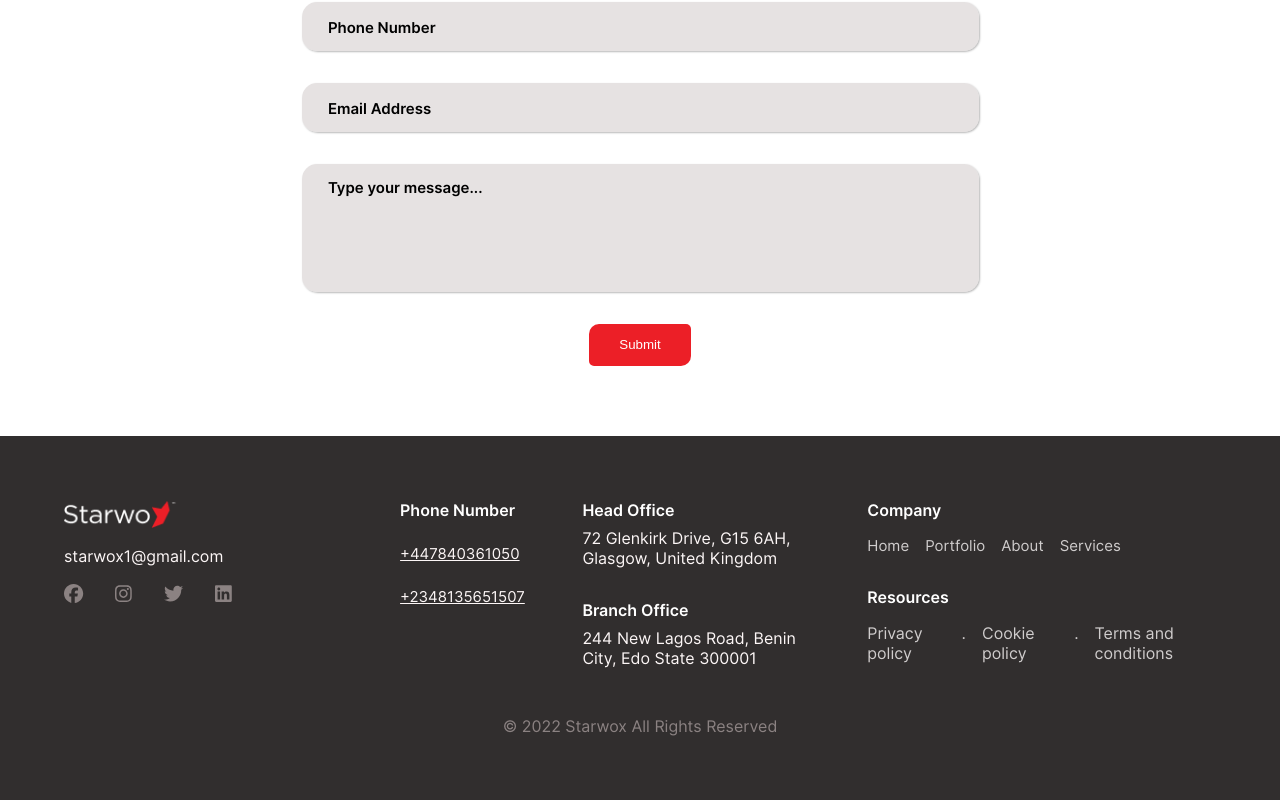
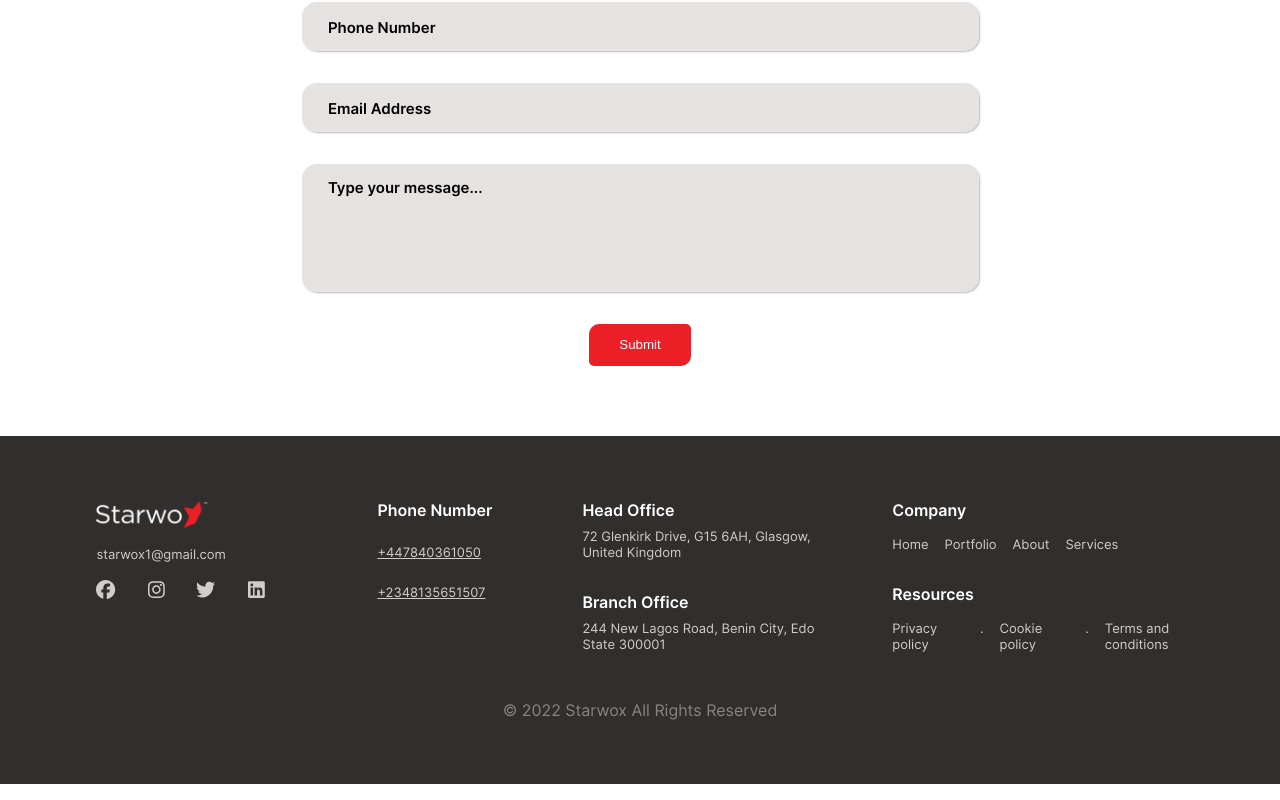
Before and after one commit to Starwox-IT/Starwox, a React (Create React App) app: page /web in a window 1280 px wide. Shown: the part 3819-4619 px from the top of the page. Built offline with nearby package versions, Linux system fonts and the light colour scheme.

Commit message:
Latest update

```diff
--- a/package.json
+++ b/package.json
@@ -15,13 +15,13 @@
     "font-awesome": "^4.7.0",
     "gsap": "^3.11.4",
     "jquery": "^3.6.3",
-    "node-sass": "^7.0.3",
     "react": "^18.2.0",
     "react-dom": "^18.2.0",
     "react-router-dom": "^6.8.0",
     "react-router-hash-link": "^2.4.3",
     "react-scripts": "5.0.1",
     "react-toastify": "^9.1.2",
+    "sass": "^1.62.0",
     "swiper": "^9.1.1",
     "web-vitals": "^2.1.4"
   },
--- a/src/components/Home/Footer/Footer.css
+++ b/src/components/Home/Footer/Footer.css
@@ -14,7 +14,7 @@
 
 .footer .footer-wrapper .footer-left{
     display: flex;
-    justify-content: space-between;
+    justify-content: space-around;
     gap: 3em;
     width: 40%;
 }
@@ -34,6 +34,8 @@
 
 .footer .footer-wrapper .social .email{
     color: #FDF7F7;
+    font-size: 13px;
+    color: #D0CDCD;
 }
 
 .footer .footer-wrapper .social img{
@@ -51,8 +53,8 @@
 }
 
 .numbers p{
-    color: #FDF7F7;
-    font-size: 15px;
+    color: #D0CDCD;
+    font-size: 13px;
     text-decoration-line: underline;
 }
 
@@ -68,8 +70,9 @@
 }
 
 .footer .footer-wrapper .office p{
-    color: #FDF7F7;
+    color: #D0CDCD;
     max-width: 300px;
+    font-size: 13px;
 }
 
 .footer .footer-wrapper .footer-links h4{
@@ -94,6 +97,11 @@
     color: #D0CDCD;
 }
 
+.footer .footer-wrapper .footer-links .resource .resource-main p{
+    color: #D0CDCD;
+    font-size: 13px;
+}
+
 .footer .footer-wrapper .footer-links{
     display: flex;
     flex-direction: column;
@@ -108,7 +116,7 @@
 .footer .footer-wrapper .footer-links .main-footer-links .navbar-nav a{
     color: #D0CDCD;
     text-decoration: none;
-    font-size: 15px;
+    font-size: 13px;
 }
 
 
@@ -118,7 +126,7 @@
 }
 
 .footer .footer-wrapper .icons a{
-    color: #8B8282;
+    color: #D0CDCD;
     font-size: 1.2rem;
 }
 
```
Also changed, not shown: 1 other file (tests, documents, lock files or other folders).
